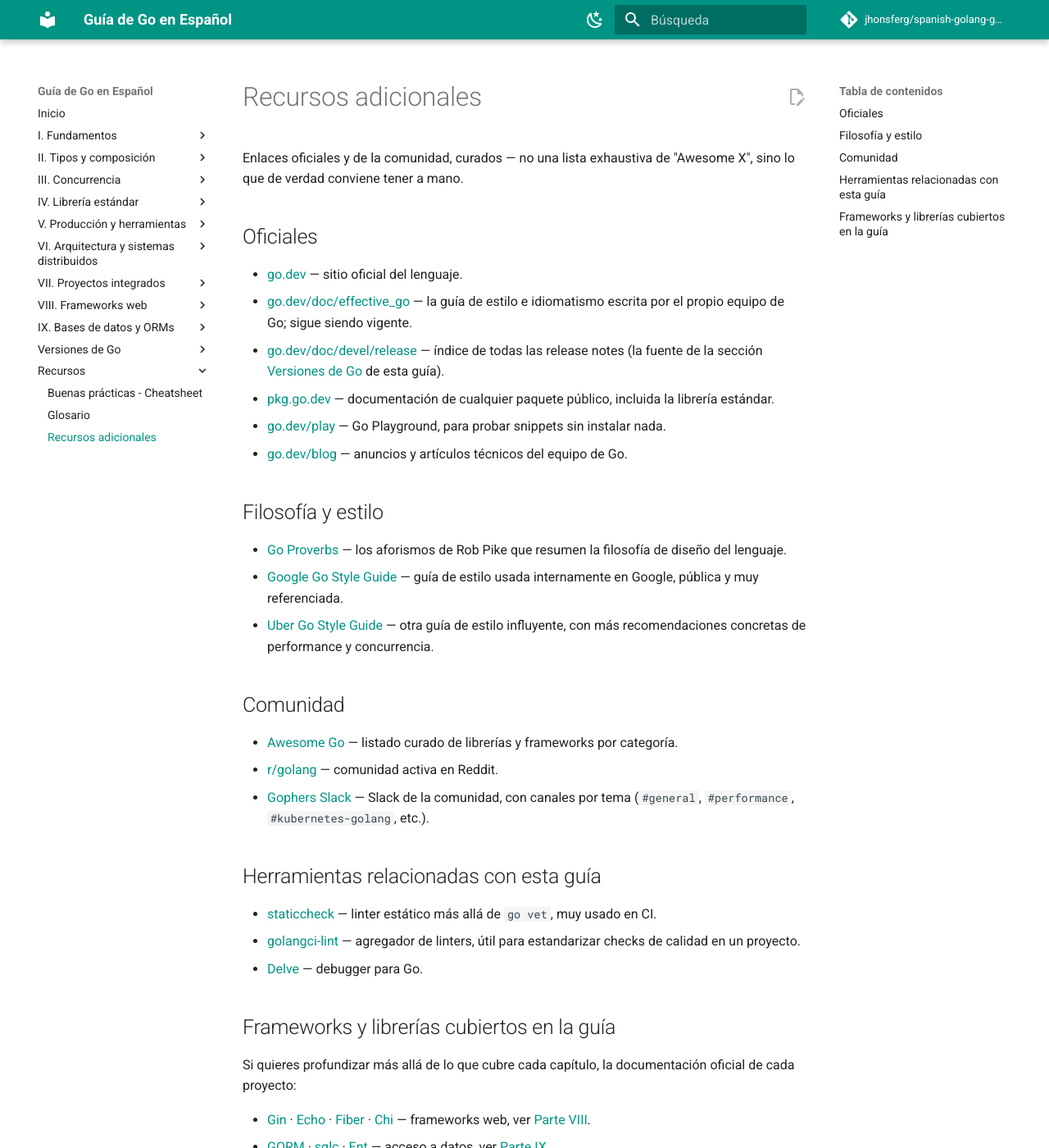
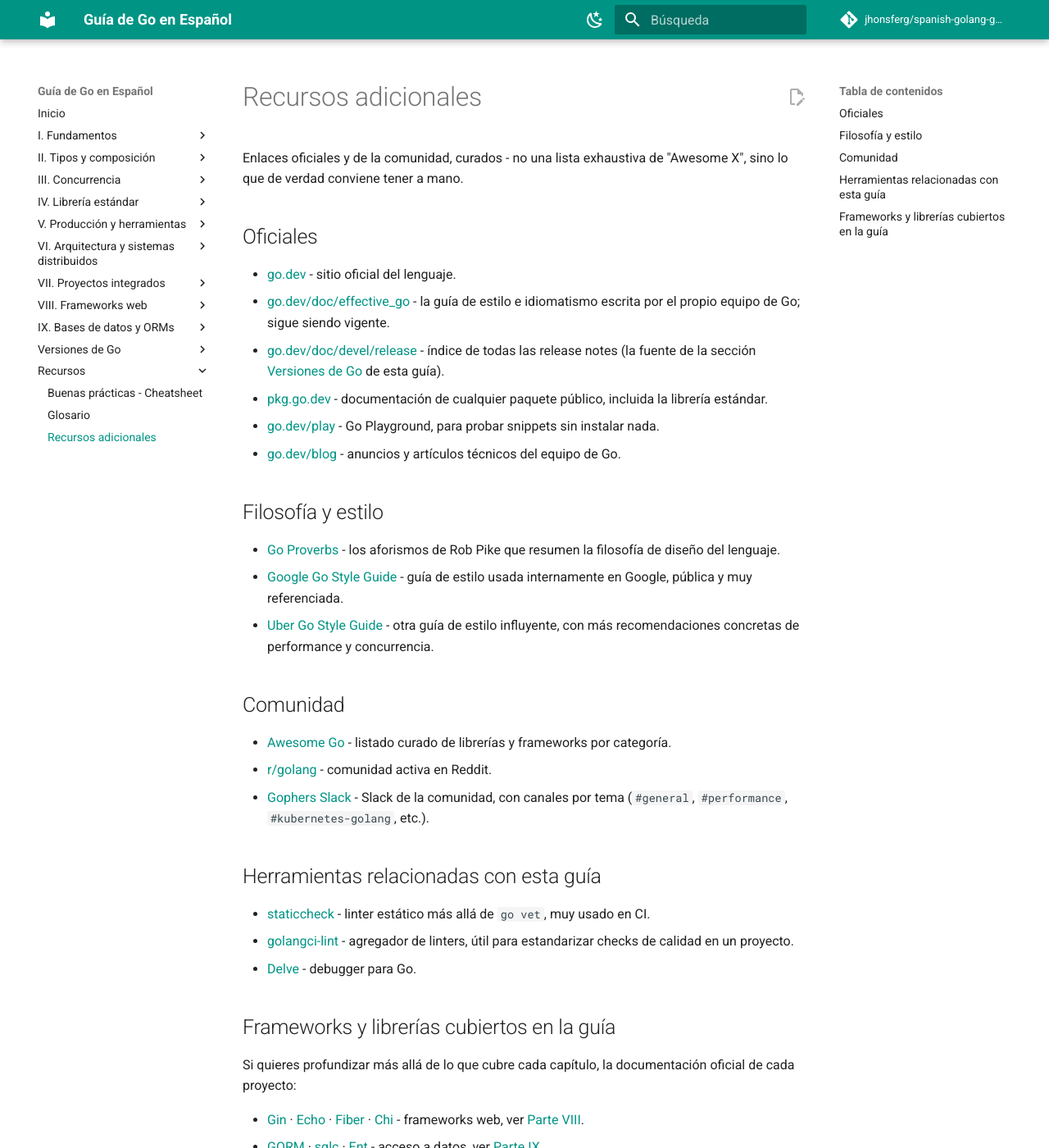
Before and after one commit to jhonsferg/spanish-golang-guide, an MkDocs documentation site: the page built from docs/11-recursos/recursos-adicionales.md, in a window 1280 px wide and 1400 px high. Shown: the whole window at 82% size. Built offline with MkDocs 1.6.1 and Material for MkDocs 9.7.7, drawn with Linux system fonts in a browser that asks for light colours; comment, search, counter and statistics services are not loaded.

```diff
--- a/docs/11-recursos/recursos-adicionales.md
+++ b/docs/11-recursos/recursos-adicionales.md
@@ -1,51 +1,51 @@
 # Recursos adicionales
 
-Enlaces oficiales y de la comunidad, curados — no una lista exhaustiva de
+Enlaces oficiales y de la comunidad, curados - no una lista exhaustiva de
 "Awesome X", sino lo que de verdad conviene tener a mano.
 
 ## Oficiales
 
-- [go.dev](https://go.dev) — sitio oficial del lenguaje.
-- [go.dev/doc/effective_go](https://go.dev/doc/effective_go) — la guía de
+- [go.dev](https://go.dev) - sitio oficial del lenguaje.
+- [go.dev/doc/effective_go](https://go.dev/doc/effective_go) - la guía de
   estilo e idiomatismo escrita por el propio equipo de Go; sigue siendo
   vigente.
-- [go.dev/doc/devel/release](https://go.dev/doc/devel/release) — índice de
+- [go.dev/doc/devel/release](https://go.dev/doc/devel/release) - índice de
   todas las release notes (la fuente de la sección
   [Versiones de Go](../10-versiones-de-go/index.md) de esta guía).
-- [pkg.go.dev](https://pkg.go.dev) — documentación de cualquier paquete
+- [pkg.go.dev](https://pkg.go.dev) - documentación de cualquier paquete
   público, incluida la librería estándar.
-- [go.dev/play](https://go.dev/play) — Go Playground, para probar snippets
+- [go.dev/play](https://go.dev/play) - Go Playground, para probar snippets
   sin instalar nada.
-- [go.dev/blog](https://go.dev/blog) — anuncios y artículos técnicos del
+- [go.dev/blog](https://go.dev/blog) - anuncios y artículos técnicos del
   equipo de Go.
 
 ## Filosofía y estilo
 
-- [Go Proverbs](https://go-proverbs.github.io/) — los aforismos de Rob Pike
+- [Go Proverbs](https://go-proverbs.github.io/) - los aforismos de Rob Pike
   que resumen la filosofía de diseño del lenguaje.
-- [Google Go Style Guide](https://google.github.io/styleguide/go/) — guía
+- [Google Go Style Guide](https://google.github.io/styleguide/go/) - guía
   de estilo usada internamente en Google, pública y muy referenciada.
-- [Uber Go Style Guide](https://github.com/uber-go/guide/blob/master/style.md) —
+- [Uber Go Style Guide](https://github.com/uber-go/guide/blob/master/style.md) -
   otra guía de estilo influyente, con más recomendaciones concretas de
   performance y concurrencia.
 
 ## Comunidad
 
-- [Awesome Go](https://github.com/avelino/awesome-go) — listado curado de
+- [Awesome Go](https://github.com/avelino/awesome-go) - listado curado de
   librerías y frameworks por categoría.
-- [r/golang](https://www.reddit.com/r/golang/) — comunidad activa en
+- [r/golang](https://www.reddit.com/r/golang/) - comunidad activa en
   Reddit.
-- [Gophers Slack](https://invite.slack.golangbridge.org/) — Slack de la
+- [Gophers Slack](https://invite.slack.golangbridge.org/) - Slack de la
   comunidad, con canales por tema (`#general`, `#performance`,
   `#kubernetes-golang`, etc.).
 
 ## Herramientas relacionadas con esta guía
 
-- [staticcheck](https://staticcheck.io/) — linter estático más allá de
+- [staticcheck](https://staticcheck.io/) - linter estático más allá de
   `go vet`, muy usado en CI.
-- [golangci-lint](https://golangci-lint.run/) — agregador de linters, útil
+- [golangci-lint](https://golangci-lint.run/) - agregador de linters, útil
   para estandarizar checks de calidad en un proyecto.
-- [Delve](https://github.com/go-delve/delve) — debugger para Go.
+- [Delve](https://github.com/go-delve/delve) - debugger para Go.
 
 ## Frameworks y librerías cubiertos en la guía
 
@@ -53,8 +53,8 @@ Si quieres profundizar más allá de lo que cubre cada capítulo, la
 documentación oficial de cada proyecto:
 
 - [Gin](https://gin-gonic.com/) · [Echo](https://echo.labstack.com/) ·
-  [Fiber](https://gofiber.io/) · [Chi](https://go-chi.io/) — frameworks web,
+  [Fiber](https://gofiber.io/) · [Chi](https://go-chi.io/) - frameworks web,
   ver [Parte VIII](../08-frameworks-web/56-http-frameworks-overview.md).
 - [GORM](https://gorm.io/) · [sqlc](https://sqlc.dev/) ·
-  [Ent](https://entgo.io/) — acceso a datos, ver
+  [Ent](https://entgo.io/) - acceso a datos, ver
   [Parte IX](../09-bases-de-datos-y-orms/61-gorm-orm.md).
```
